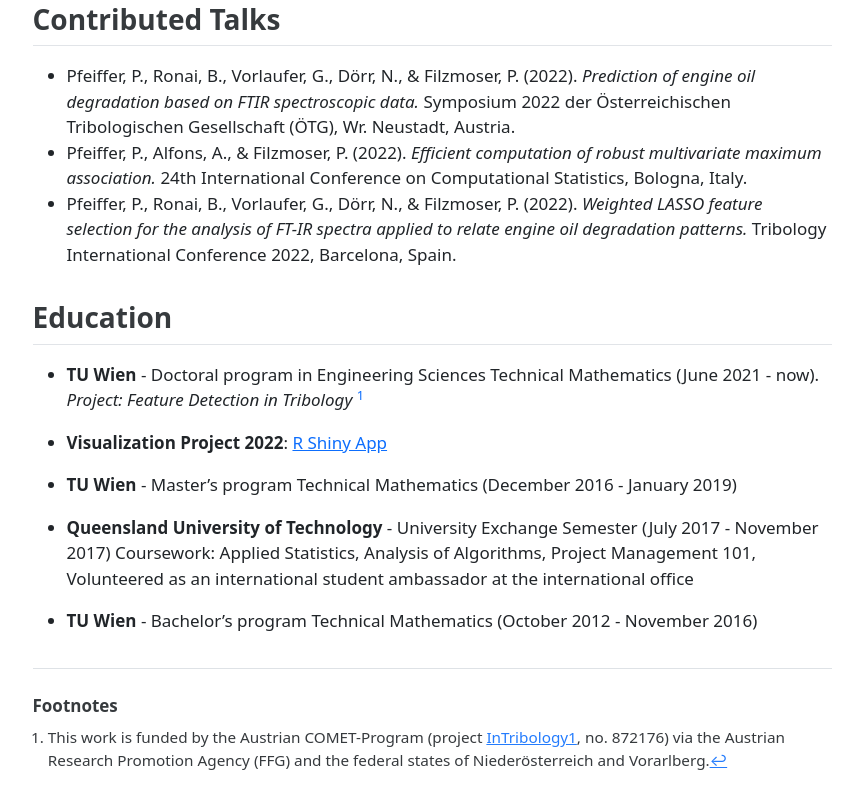
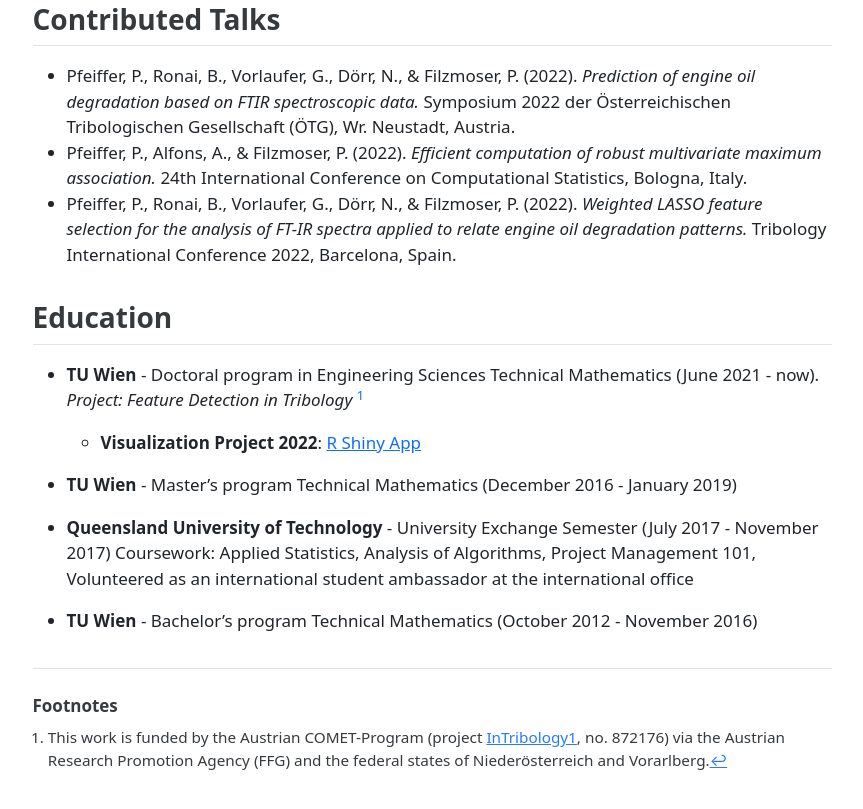
Before and after one commit to piapfeiffer/piapfeiffer.github.io, a plain HTML site: page index.html in a window 1280 px wide. Shown: the part 693-1502 px from the top of the page, without its empty margins (208-1071 px from the left). Drawn offline with Linux system fonts and the light colour scheme.

```diff
--- a/index.html
+++ b/index.html
@@ -90,8 +90,10 @@ ul.task-list li input[type="checkbox"] {
 <section id="education" class="level2">
 <h2 class="anchored" data-anchor-id="education">Education</h2>
 <ul>
-<li><p><strong>TU Wien</strong> - Doctoral program in Engineering Sciences Technical Mathematics (June 2021 - now). <em>Project: Feature Detection in Tribology</em> <a href="#fn1" class="footnote-ref" id="fnref1" role="doc-noteref"><sup>1</sup></a></p></li>
-<li><p><strong>Visualization Project 2022</strong>: <a href="https://u15sp1-piapfeiffer.shinyapps.io/londontube_shiny_app/">R Shiny App</a></p></li>
+<li><p><strong>TU Wien</strong> - Doctoral program in Engineering Sciences Technical Mathematics (June 2021 - now). <em>Project: Feature Detection in Tribology</em> <a href="#fn1" class="footnote-ref" id="fnref1" role="doc-noteref"><sup>1</sup></a></p>
+<ul>
+<li><strong>Visualization Project 2022</strong>: <a href="https://u15sp1-piapfeiffer.shinyapps.io/londontube_shiny_app/">R Shiny App</a></li>
+</ul></li>
 </ul>
 <ul>
 <li><p><strong>TU Wien</strong> - Master’s program Technical Mathematics (December 2016 - January 2019)</p></li>
```
Also changed, not shown: 1 other file.
